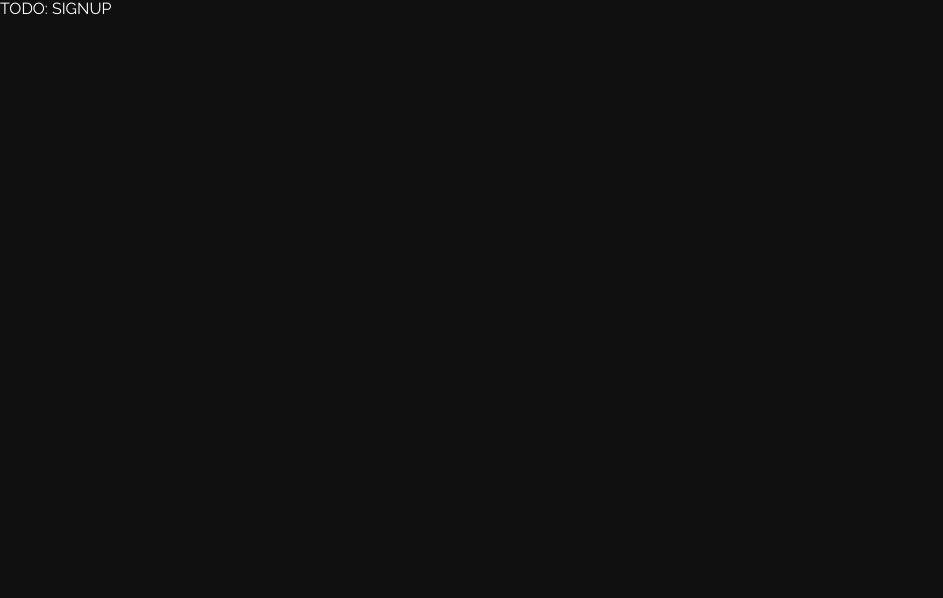
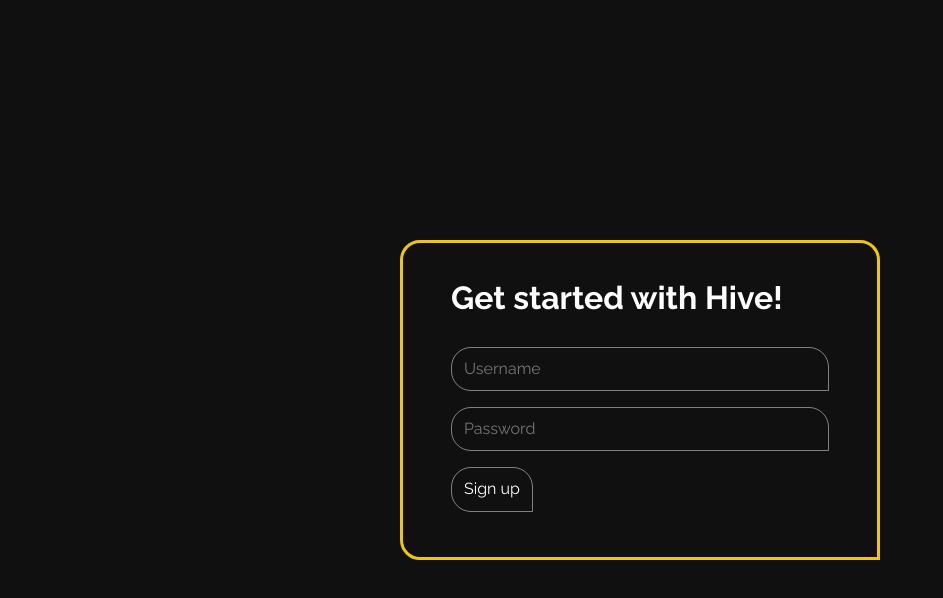
Before and after one commit to SiddharthShyniben/hive, a SvelteKit app: page /signup in a window 1280 px wide. Shown: the top 598 px of the page, without its empty margins (0-943 px from the left). Built offline with nearby package versions, Linux system fonts and the light colour scheme.

Commit message:
Create sign up UI

```diff
--- a/src/routes/signup/+page.svelte
+++ b/src/routes/signup/+page.svelte
@@ -1 +1,61 @@
-TODO: SIGNUP
+<style>
+	#main {
+		width: 30rem;
+		min-height: 20rem;
+		border: 3px solid #f1c40f;
+		border-radius: 20px;
+		border-bottom-right-radius: 0;
+		padding: 1rem;
+
+		position: absolute;
+		top: 50%;
+		left: 50%;
+		transform: translate(-50%, -50%);
+	}
+
+	h1 {
+		margin-left: 2rem;
+		padding: 0;
+	}
+
+	input {
+		padding: 0.75rem;
+		width: 22ch;
+		background-color: #0000;
+		border: 1px solid #CCC9;
+		border-radius: 20px;
+		border-bottom-right-radius: 0;
+		margin: 0.5rem 2rem;
+		width: calc(100% - 4rem);
+		transition: border-color 500ms;
+	}
+
+	button {
+		margin: 0.5em;
+		margin-left: 2rem;
+		background: none;
+		border: 1px solid #CCC9;
+		border-radius: 20px;
+		border-bottom-right-radius: 0;
+		color: inherit;
+		padding: 0.75rem;
+		transition: border-color 500ms;
+	}
+
+	button:hover, input:hover {
+		border-color: #CCCC;
+		background-color: #F1C40F08;
+	}
+
+	button:focus, input:focus {
+		border-color: #F1C40F;
+		outline: solid #F1C40F;
+	}
+</style>
+
+<div id="main">
+	<h1>Get started with Hive!</h1>
+	<input type="text" placeholder="Username"><br>
+	<input type="password" placeholder="Password"><br>
+	<button type="submit">Sign up</button>
+</div>
```
